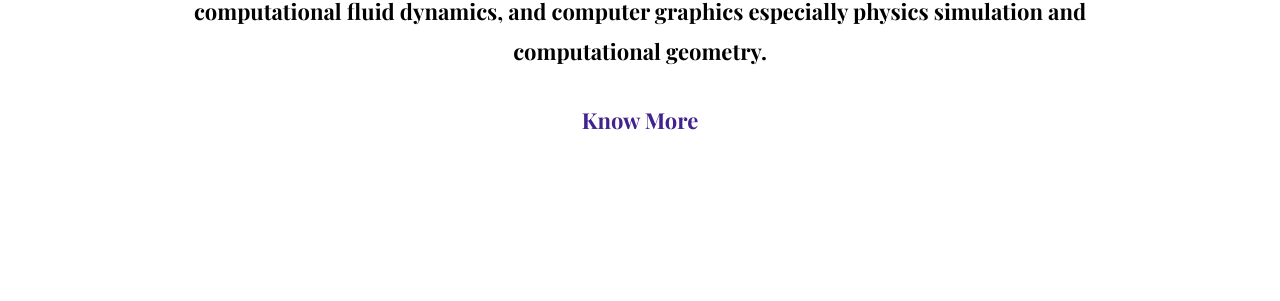
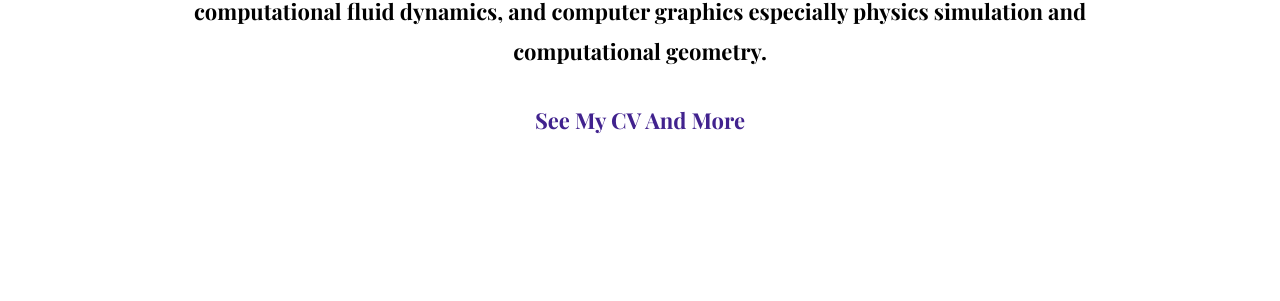
Before and after one commit to BIGTANGBRO/BIGTANGBRO.github.io, a Jekyll site: the page built from index.html, in a window 1280 px wide and 900 px high, scrolled down 1135 px. Shown: the part 155-456 px from the top of the window. Built offline with Jekyll 4.4.1, drawn with Linux system fonts in a browser that asks for light colours.

Commit message:
Update settings.yml

```diff
--- a/_data/settings.yml
+++ b/_data/settings.yml
@@ -52,7 +52,7 @@ blurb: Welcome to my personal website. My name is Jiaxuan Tang and currently wor
 
 
 blurb-btn-link: "/about"
-blurb-btn-name: know more
+blurb-btn-name: See my CV and more
 
 # About Page
 
```
